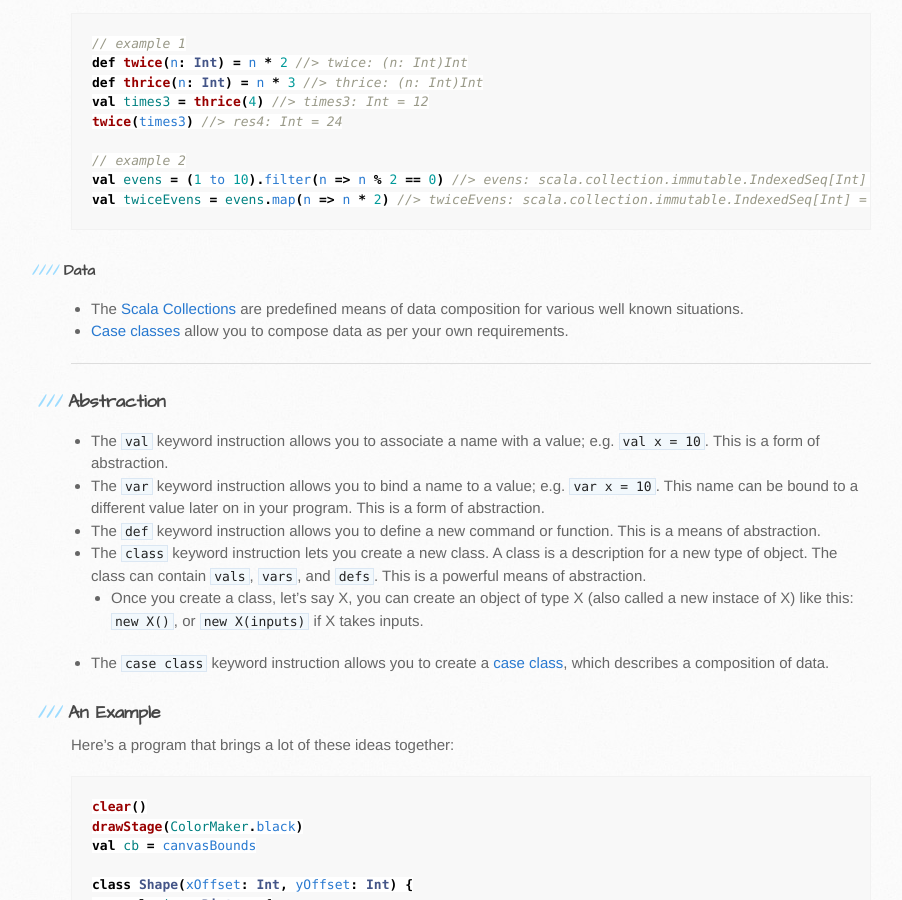
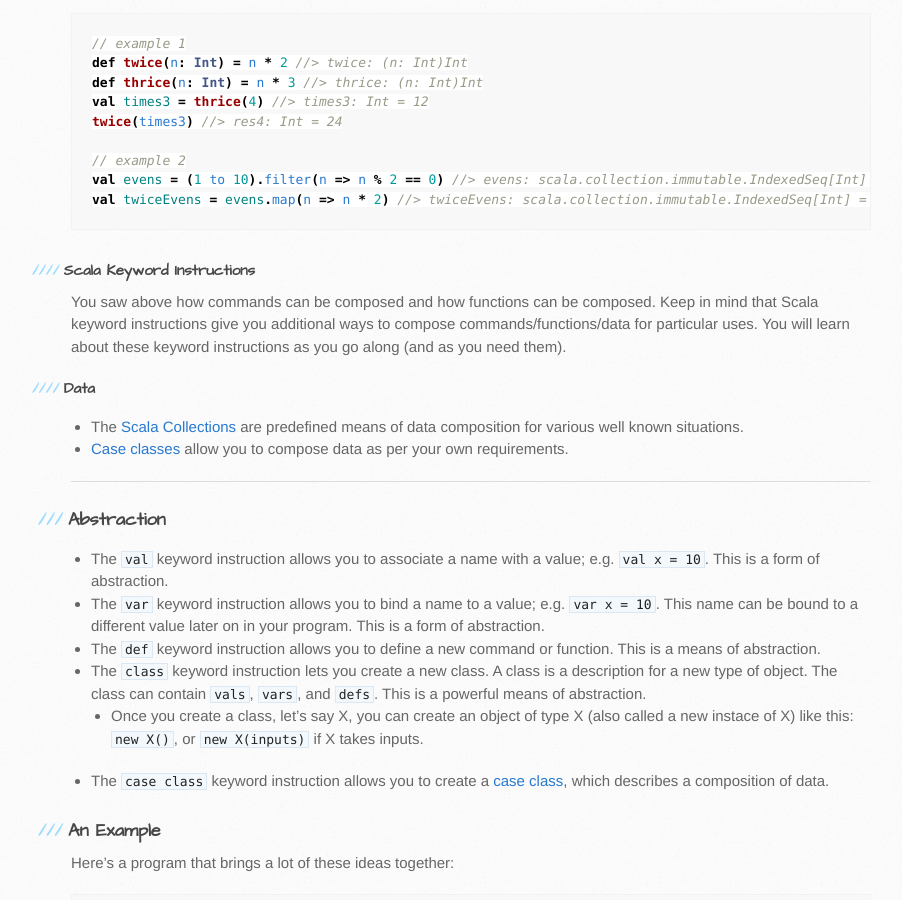
Before and after one commit to kojodoc/kojodoc.github.io, a Jekyll site: the page built from concepts/scala-essentials.md, in a window 1280 px wide and 900 px high, scrolled down 4870 px. Shown: the whole window, without its empty margins (99-1001 px from the left). Built offline with Jekyll 4.4.1, drawn with Linux system fonts in a browser that asks for light colours; our own code applies the rules of GitHub Pages for plain Markdown files; the repository's description, which GitHub fills in, is left out.

Commit message:
Refine scala essentials.

````diff
--- a/concepts/scala-essentials.md
+++ b/concepts/scala-essentials.md
@@ -146,6 +146,9 @@ val evens = (1 to 10).filter(n => n % 2 == 0) //> evens: scala.collection.immuta
 val twiceEvens = evens.map(n => n * 2) //> twiceEvens: scala.collection.immutable.IndexedSeq[Int] = Vector(4, 8, 12, 16, 20)
 ```
 
+#### Scala Keyword Instructions
+You saw above how commands can be composed and how functions can be composed. Keep in mind that Scala keyword instructions give you additional ways to compose commands/functions/data for particular uses. You will learn about these keyword instructions as you go along (and as you need them).
+
 #### Data
 * The [Scala Collections](../reference/scala-collections.html) are predefined means of data composition for various well known situations.
 * [Case classes](../reference/scala.html#abstraction-case-class) allow you to compose data as per your own requirements.
````
